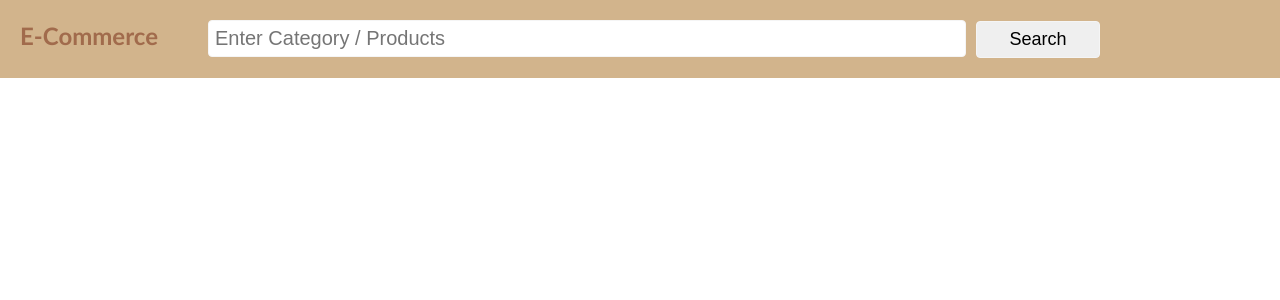
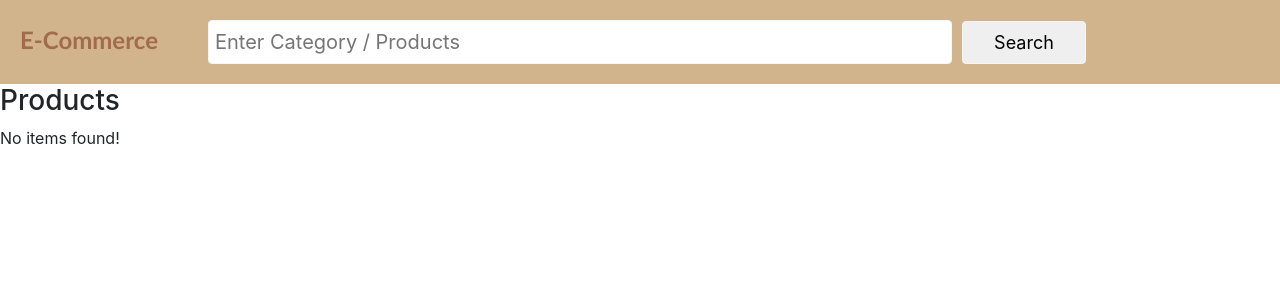
Before and after one commit to vermashivam12/react-e-commerce, a React (Create React App) app: page / in a window 1280 px wide. Shown: the top 300 px of the page. Built offline with nearby package versions, Linux system fonts and the light colour scheme.

Commit message:
Added the card for view products

```diff
--- a/public/index.html
+++ b/public/index.html
@@ -8,6 +8,8 @@
   <meta name="theme-color" content="#000000" />
   <meta name="description" content="Web site created using create-react-app" />
   <link rel="apple-touch-icon" href="%PUBLIC_URL%/cart.jpg" />
+  <link rel="stylesheet" href="https://cdn.jsdelivr.net/npm/bootstrap@4.6.1/dist/css/bootstrap.min.css"
+    integrity="sha384-zCbKRCUGaJDkqS1kPbPd7TveP5iyJE0EjAuZQTgFLD2ylzuqKfdKlfG/eSrtxUkn" crossorigin="anonymous">
   <!--
       manifest.json provides metadata used when your web app is installed on a
       user's mobile device or desktop. See https://developers.google.com/web/fundamentals/web-app-manifest/
--- a/src/App.js
+++ b/src/App.js
@@ -1,11 +1,13 @@
 import './App.css';
 import Header from './pages/components/header/Header';
+import ProductList from './pages/components/products/ProductList';
 
 function App() {
   return (
     <div>
       <header>
         <Header />
+        <ProductList />
       </header>
     </div>
   );
--- /dev/null
+++ b/src/pages/components/products/ProductList.jsx
@@ -0,0 +1,26 @@
+import React from 'react'
+import { useSelector } from 'react-redux'
+import ProductCard from './productCard/ProductCard'
+
+let ProductList = () => {
+
+    const { products } = useSelector(state => state.products)
+
+    return (
+        <div>
+            <h3>Products</h3>
+            {products && products.length ?
+                <div className="row m-2">
+                    {products.map(product => (
+                        <React.Fragment key={product.id}>
+                            <ProductCard product={product} />
+                        </React.Fragment>
+                    )
+                    )}
+                </div>
+                : 'No items found!'}
+        </div>
+    )
+}
+
+export default ProductList
--- /dev/null
+++ b/src/pages/components/products/productCard/ProductCard.jsx
@@ -0,0 +1,22 @@
+import React from 'react'
+import './ProductCard.css'
+
+let ProductList = (props) => {
+
+    const { product } = props;
+
+    return (
+        <>
+            <div className="card col-md-4">
+                <img alt={product.id} className='card-img-top' src={product.image} />
+                <div className="card-body">
+                    <h5 className="card-title">{product.title}</h5>
+                    <p className="card-text">{product.description}</p>
+                    <a href="#" className="btn btn-primary">Go somewhere</a>
+                </div>
+            </div>
+        </>
+    )
+}
+
+export default ProductList
--- a/src/store/reducers/rootReducer.js
+++ b/src/store/reducers/rootReducer.js
@@ -2,7 +2,7 @@ import { combineReducers } from 'redux'
 import productReducer from './products/product.reducer';
 
 let rootReducer = combineReducers({
-    productReducer,
+    products: productReducer,
 });
 
 export default rootReducer;
```
Also changed, not shown: src/pages/components/products/productCard/ProductCard.css (added).
